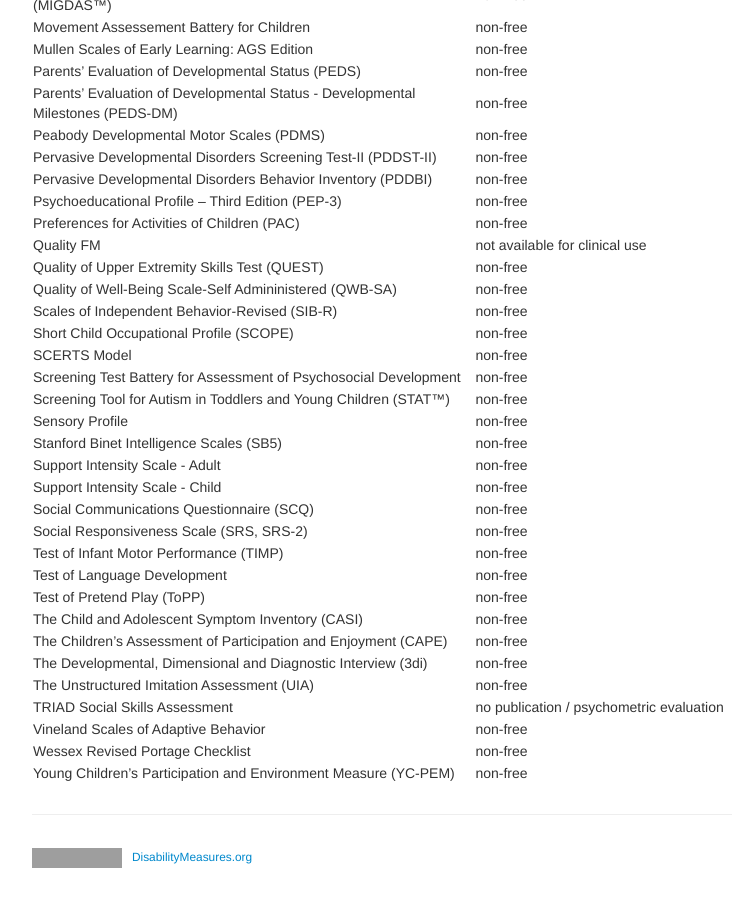
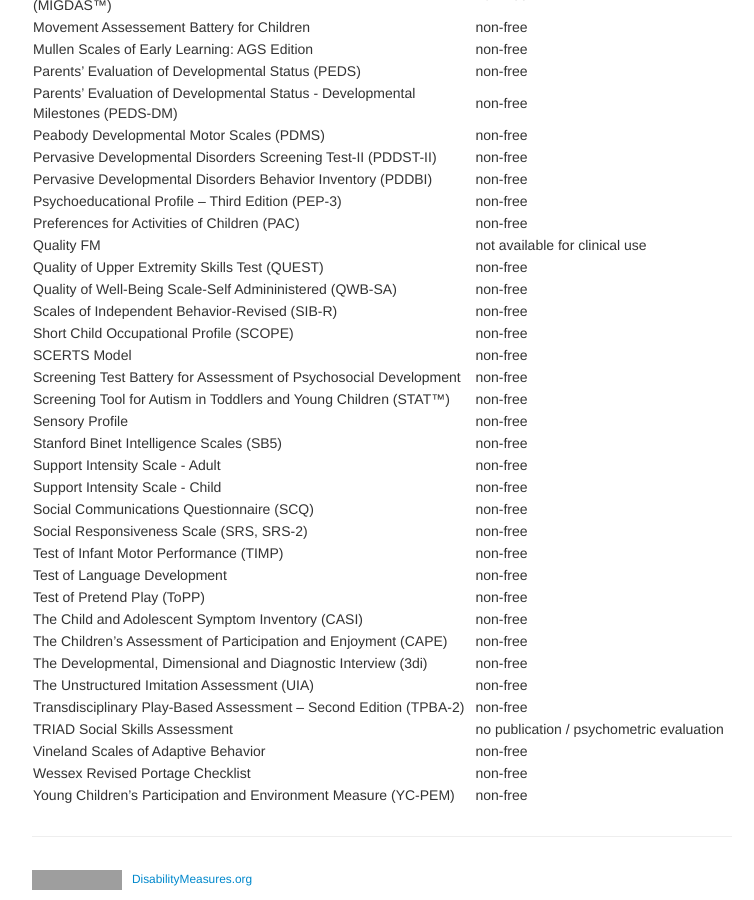
Before and after one commit to mjmaenner/disabilitymeasures, a Jekyll site: the page built from pages/donotqualify.md, in a window 1280 px wide and 900 px high, scrolled down 2184 px. Shown: the whole window, without its empty margins (258-1012 px from the left). Built offline with Jekyll 4.4.1, drawn with Linux system fonts in a browser that asks for light colours; before the commit the page ends 3062 px from its top, so only the background shows below that; grey boxes are pictures that could not be loaded.

Commit message:
added TPBA-2

```diff
--- a/pages/donotqualify.md
+++ b/pages/donotqualify.md
@@ -127,6 +127,7 @@ The Child and Adolescent Symptom Inventory (CASI) | non-free
 The Children's Assessment of Participation and Enjoyment (CAPE) | non-free
 The Developmental, Dimensional and Diagnostic Interview (3di) | non-free
 The Unstructured Imitation Assessment (UIA) | non-free
+Transdisciplinary Play-Based Assessment – Second Edition (TPBA-2) | non-free
 TRIAD Social Skills Assessment | no publication / psychometric evaluation
 Vineland Scales of Adaptive Behavior | non-free
 Wessex Revised Portage Checklist | non-free
```
